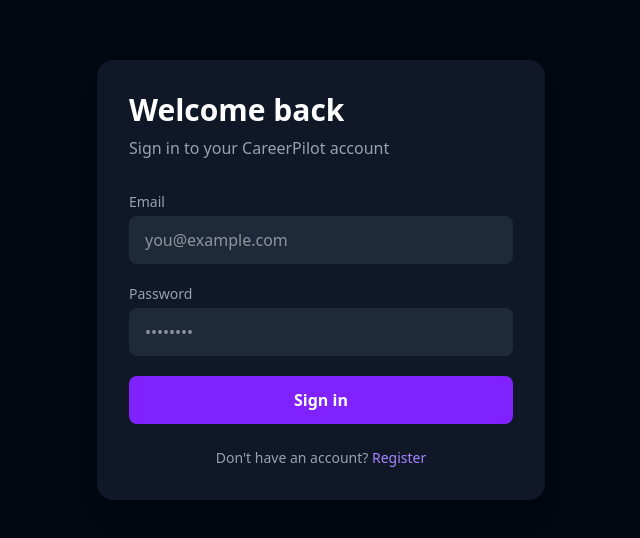
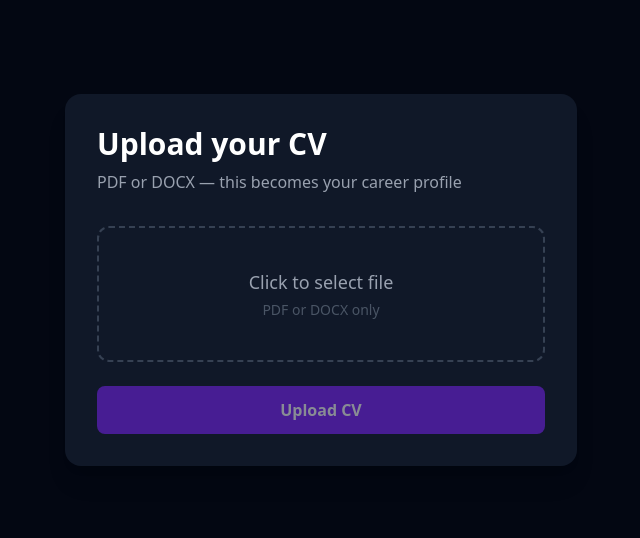
Before and after one commit to ayeshamashiat/CareerPilor_CodeSprint, a React app in the folder frontend/: page /cv-upload in a window 1280 px wide. Before the commit this address led to /login. Shown: the part 120-658 px from the top of the page, without its empty margins (319-959 px from the left). Built offline with nearby package versions, Linux system fonts and the light colour scheme; sample sign-in values are in the browser's storage; the HTML template or start-up script is replaced by a standard one.

Commit message:
feat(cv): add CV upload page with section indexing display

```diff
--- a/frontend/src/App.jsx
+++ b/frontend/src/App.jsx
@@ -2,6 +2,7 @@
 import { Toaster } from 'react-hot-toast'
 import Login from './pages/Login'
 import Register from './pages/Register'
+import CVUpload from './pages/CVUpload'
 import useAuthStore from './store/authStore'
 
 function ProtectedRoute({ children }) {
@@ -16,6 +17,11 @@
       <Routes>
         <Route path="/login" element={<Login />} />
         <Route path="/register" element={<Register />} />
+        <Route path="/cv-upload" element={
+          <ProtectedRoute>
+            <CVUpload />
+          </ProtectedRoute>
+        } />
         <Route path="/dashboard" element={
           <ProtectedRoute>
             <div className="text-white p-8">Dashboard coming soon</div>
--- /dev/null
+++ b/frontend/src/pages/CVUpload.jsx
@@ -0,0 +1,97 @@
+import { useState } from 'react'
+import { useNavigate } from 'react-router-dom'
+import axios from 'axios'
+import useAuthStore from '../store/authStore'
+import toast from 'react-hot-toast'
+
+export default function CVUpload() {
+  const navigate = useNavigate()
+  const token = useAuthStore((s) => s.token)
+  const [file, setFile] = useState(null)
+  const [loading, setLoading] = useState(false)
+  const [sections, setSections] = useState(null)
+
+  const handleFileChange = (e) => {
+    const selected = e.target.files[0]
+    if (selected) setFile(selected)
+  }
+
+  const handleUpload = async () => {
+    if (!file) return toast.error('Please select a file first')
+    setLoading(true)
+    try {
+      const formData = new FormData()
+      formData.append('file', file)
+
+      const res = await axios.post('http://localhost:8000/api/cv/upload', formData, {
+        headers: {
+          'Authorization': `Bearer ${token}`,
+          'Content-Type': 'multipart/form-data'
+        }
+      })
+      setSections(res.data.sections_indexed)
+      toast.success('CV uploaded and indexed')
+    } catch (err) {
+      toast.error(err.response?.data?.detail || 'Upload failed')
+    } finally {
+      setLoading(false)
+    }
+  }
+
+  return (
+    <div className="min-h-screen bg-gray-950 flex items-center justify-center px-4">
+      <div className="w-full max-w-lg bg-gray-900 rounded-2xl p-8 shadow-xl">
+        <h1 className="text-3xl font-bold text-white mb-2">Upload your CV</h1>
+        <p className="text-gray-400 mb-8">PDF or DOCX — this becomes your career profile</p>
+
+        <div
+          className="border-2 border-dashed border-gray-700 rounded-xl p-10 text-center cursor-pointer hover:border-violet-500 transition"
+          onClick={() => document.getElementById('cv-input').click()}
+        >
+          {file ? (
+            <p className="text-violet-400 font-medium">{file.name}</p>
+          ) : (
+            <>
+              <p className="text-gray-400 text-lg mb-1">Click to select file</p>
+              <p className="text-gray-600 text-sm">PDF or DOCX only</p>
+            </>
+          )}
+          <input
+            id="cv-input"
+            type="file"
+            accept=".pdf,.docx"
+            className="hidden"
+            onChange={handleFileChange}
+          />
+        </div>
+
+        <button
+          onClick={handleUpload}
+          disabled={loading || !file}
+          className="w-full mt-6 bg-violet-600 hover:bg-violet-700 text-white font-semibold py-3 rounded-lg transition disabled:opacity-50"
+        >
+          {loading ? 'Uploading and indexing...' : 'Upload CV'}
+        </button>
+
+        {sections && (
+          <div className="mt-6 p-4 bg-gray-800 rounded-xl">
+            <p className="text-green-400 font-semibold mb-2">Sections indexed:</p>
+            <div className="flex flex-wrap gap-2">
+              {sections.map((s) => (
+                <span key={s} className="bg-violet-900 text-violet-300 px-3 py-1 rounded-full text-sm capitalize">
+                  {s}
+                </span>
+              ))}
+            </div>
+            <button
+              onClick={() => navigate('/dashboard')}
+              className="w-full mt-4 bg-gray-700 hover:bg-gray-600 text-white py-2 rounded-lg transition"
+            >
+              Go to Dashboard
+            </button>
+          </div>
+        )}
+      </div>
+    </div>
+  )
+}
```
